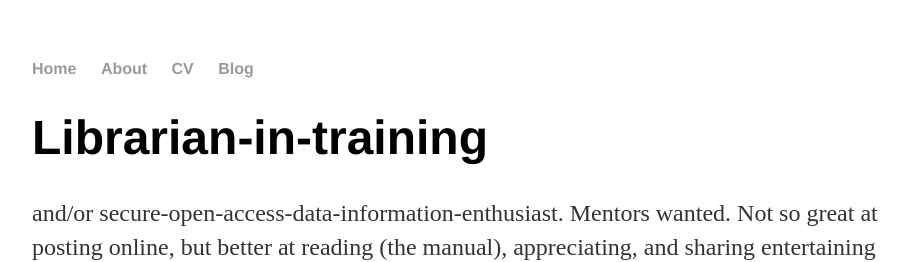
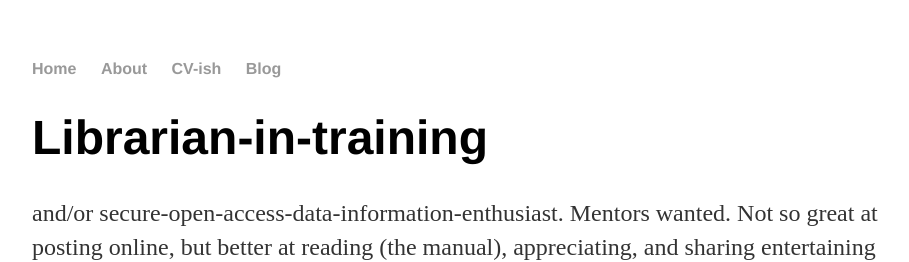
Before and after one commit to cat-alog/cat-alog.github.io, a Jekyll site: the page built from index.html, in a window 1280 px wide. Shown: the top 262 px of the page, without its empty margins (160-1069 px from the left). Built offline with Jekyll 4.4.1, drawn with Linux system fonts in a browser that asks for light colours.

Commit message:
Update default.html
update temporary nav bar links

```diff
--- a/_layouts/default.html
+++ b/_layouts/default.html
@@ -9,9 +9,12 @@
 			<nav>
 	    		<ul>
 	        		<li><a href="/">Home</a></li>
-		        	<li><a href="/about">About</a></li>
-	        		<li><a href="/cv">CV</a></li>
-	        		<li><a href="/blog">Blog</a></li>
+		        	<!-- link to gif today 2018-02-01 but relink to About page when am something -->
+				<li><a href="http://2.bp.blogspot.com/---Kz79PXdbs/Umc5B-r_pUI/AAAAAAAAAeI/G9eGI7J6x-Q/s1600/Molly-I'm-50-2kick.gif">About</a></li>
+	        		<!-- link to linkedin today 2018-02-01 but relink back to "/cv" when has better -->
+				<li><a href="https://www.linkedin.com/in/srahnguyen/">CV-ish</a></li>
+	        		<!-- link to twitter today 2018-02-01 but relink back to "/blog" when starting to do real posts -->
+				<li><a href="https://twitter.com/snewyuen">Blog</a></li>
 	    		</ul>
 			</nav>
 			<div class="container">
```
